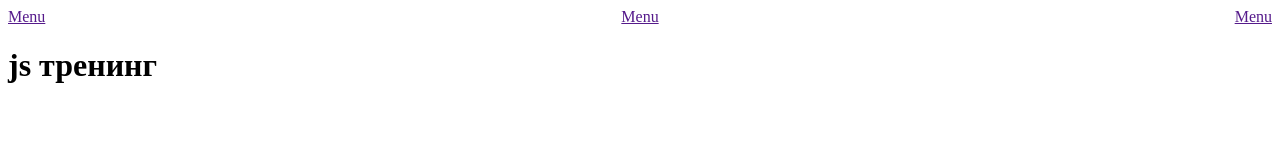
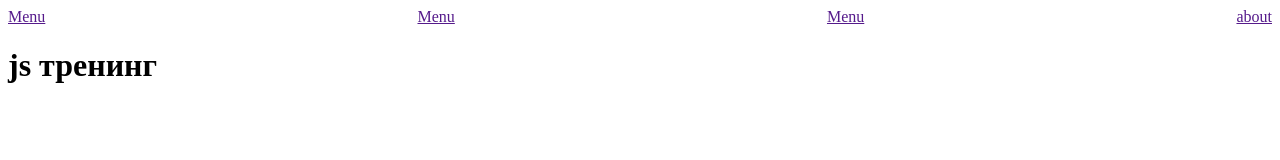
Before and after one commit to IT-SNK/js.io, a plain HTML site: page index.html in a window 1280 px wide. Drawn offline with Linux system fonts and the light colour scheme.

Commit message:
about test
для проверки

```diff
--- a/index.html
+++ b/index.html
@@ -17,6 +17,7 @@
 <a href="">Menu</a>
 <a href="">Menu</a>
 <a href="">Menu</a>
+<a href="">about</a>
         </div>
 
             <div class="header__menu">
```
